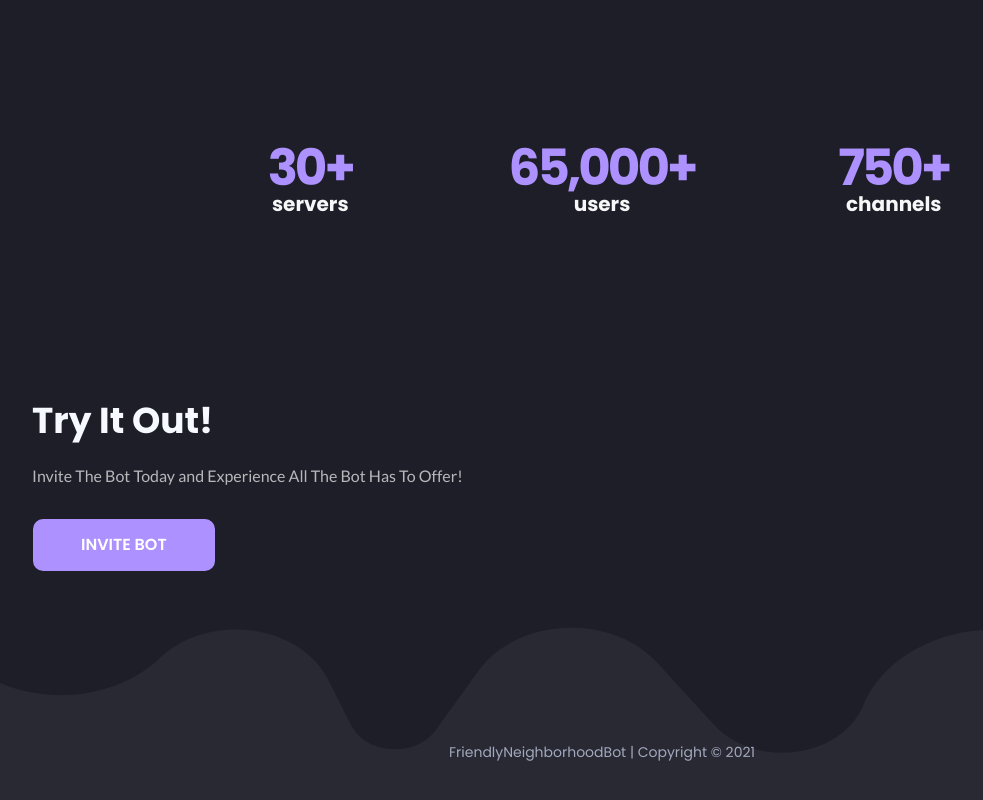
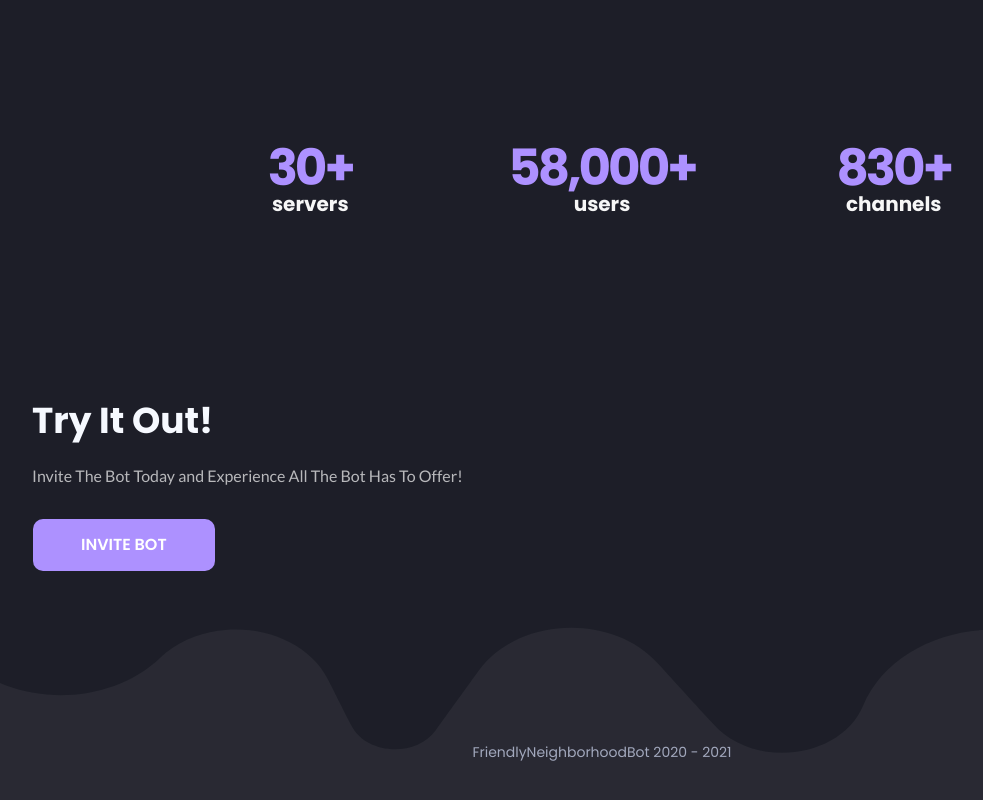
Before and after one commit to klemmons72/FriendlyNeighborhoodBot.xyz, a plain HTML site: page index.html in a window 1280 px wide. Shown: the part 1497-2297 px from the top of the page, without its empty margins (38-1021 px from the left). Drawn offline with nearby package versions, Linux system fonts and the light colour scheme.

Commit message:
Update index.html

```diff
--- a/index.html
+++ b/index.html
@@ -60,13 +60,13 @@
         </div>
         <div class="card statistic" style="width: 18rem;">
             <div class="card-body">
-                <p class="card-title" style="font-size: 50px !important;line-height: 15px !important;letter-spacing: -0.06em !important;font-weight: bold !important;">65,000+</h1>
+                <p class="card-title" style="font-size: 50px !important;line-height: 15px !important;letter-spacing: -0.06em !important;font-weight: bold !important;">58,000+</h1>
                 <p style="font-weight: bold !important;font-size: 20px !important;">users</p>
             </div>
         </div>
         <div class="card statistic" style="width: 18rem;">
             <div class="card-body">
-                <p class="card-title" style="font-size: 50px !important;line-height: 15px !important;letter-spacing: -0.06em !important;font-weight: bold !important;">750+</h1>
+                <p class="card-title" style="font-size: 50px !important;line-height: 15px !important;letter-spacing: -0.06em !important;font-weight: bold !important;">830+</h1>
                 <p style="font-weight: bold !important;font-size: 20px !important;">channels</p>
             </div>
         </div>
@@ -85,8 +85,7 @@
     </div>
     <div class="footer">
         <div class="bot-footer">
-            FriendlyNeighborhoodBot |
-            Copyright © 2021
+            FriendlyNeighborhoodBot 2020 - 2021
         </div><br/>
     </div>
 </div>
```
